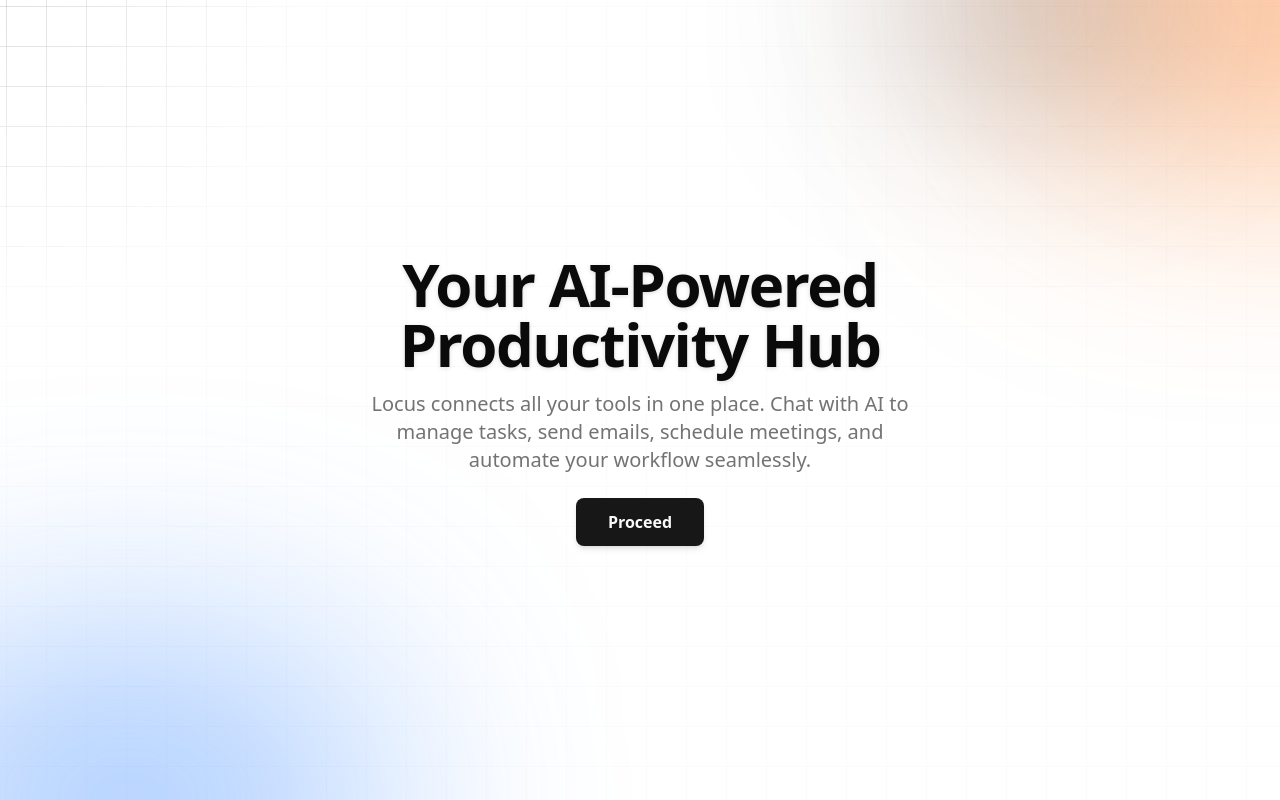
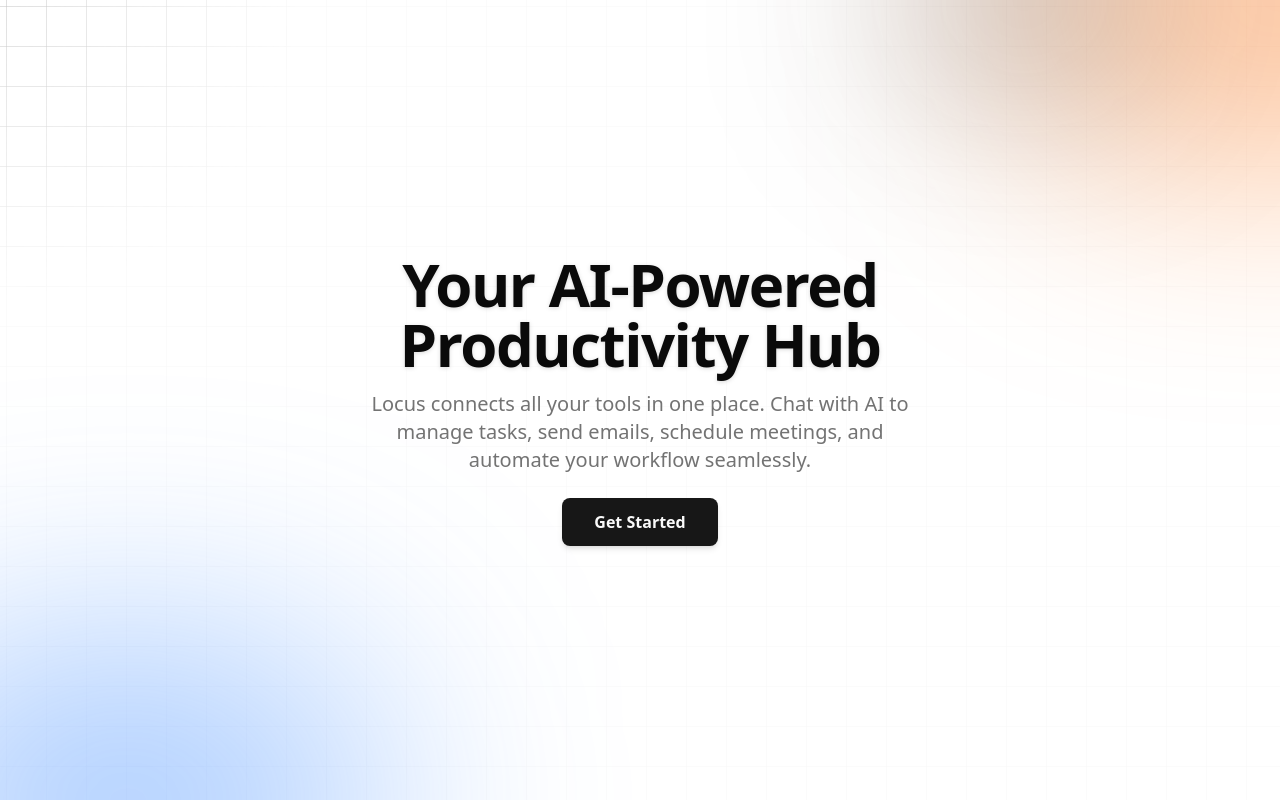
Before and after one commit to nakultt/locus, a React (Vite) app: page / in a window 1280 px wide. Built offline with nearby package versions, Linux system fonts and the light colour scheme; no server answers.

Commit message:
feat: Implement `TheInfiniteGrid` UI component with an animated background and interactive elements.

```diff
--- a/src/ui/the-infinite-grid.tsx
+++ b/src/ui/the-infinite-grid.tsx
@@ -7,9 +7,11 @@
   useMotionTemplate,
   useAnimationFrame,
 } from "framer-motion";
+import { useAuth } from "@/context/AuthContext";
 
 export const Component = () => {
   const navigate = useNavigate();
+  const { isAuthenticated } = useAuth();
   const containerRef = useRef<HTMLDivElement>(null);
 
   const mouseX = useMotionValue(0);
@@ -35,6 +37,14 @@
   });
 
   const maskImage = useMotionTemplate`radial-gradient(300px circle at ${mouseX}px ${mouseY}px, black, transparent)`;
+
+  const handleProceed = () => {
+    if (isAuthenticated) {
+      navigate("/chatbot");
+    } else {
+      navigate("/login");
+    }
+  };
 
   return (
     <div
@@ -73,9 +83,9 @@
 
         <div className="flex justify-center pointer-events-auto">
           <button
-            onClick={() => navigate("/login")}
+            onClick={handleProceed}
             className="px-8 py-3 bg-primary text-primary-foreground font-semibold rounded-md hover:bg-primary/90 transition-all shadow-md active:scale-95" >
-            Proceed
+            {isAuthenticated ? "Go to Dashboard" : "Get Started"}
           </button>
         </div>
       </div>
```
